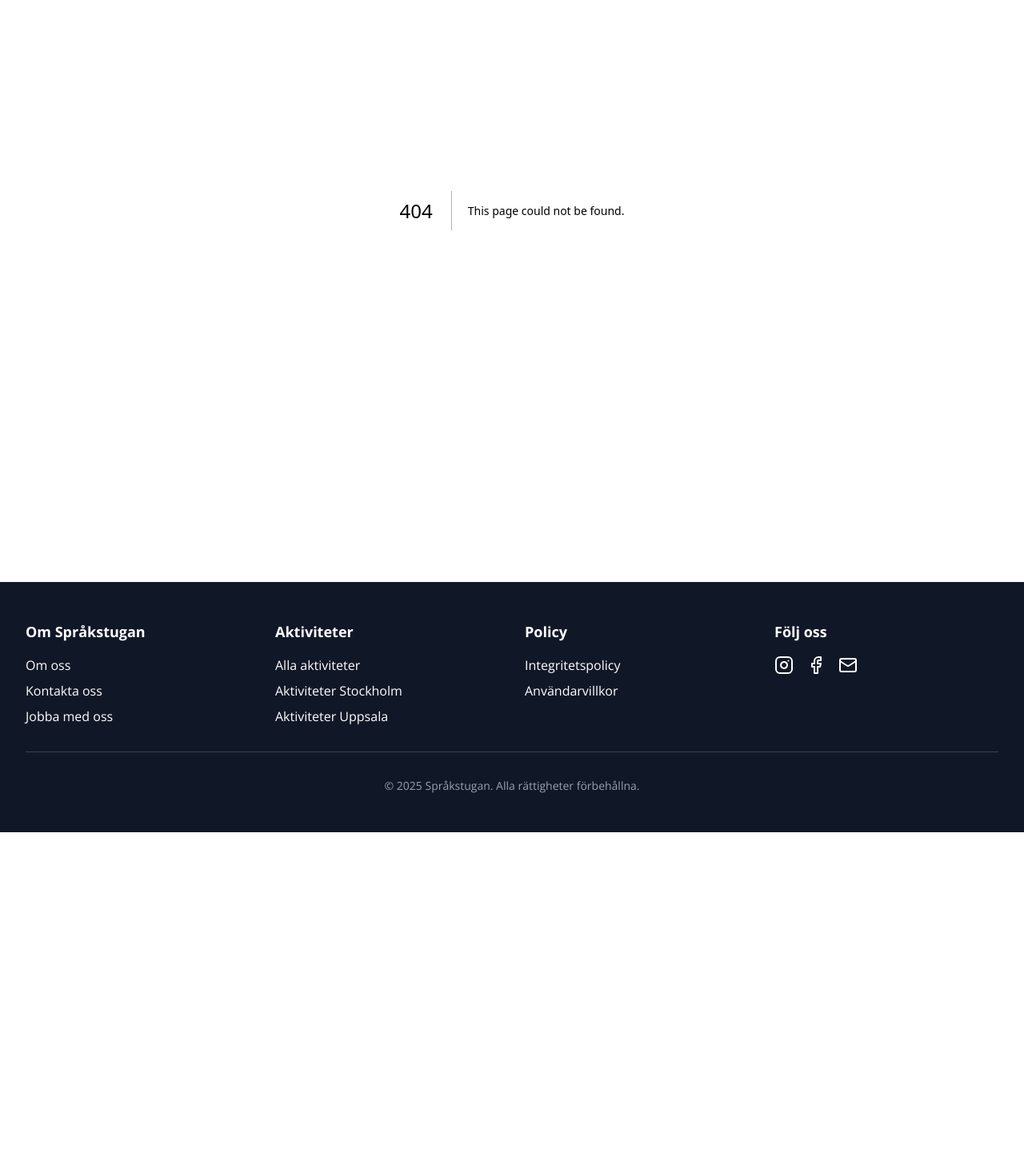
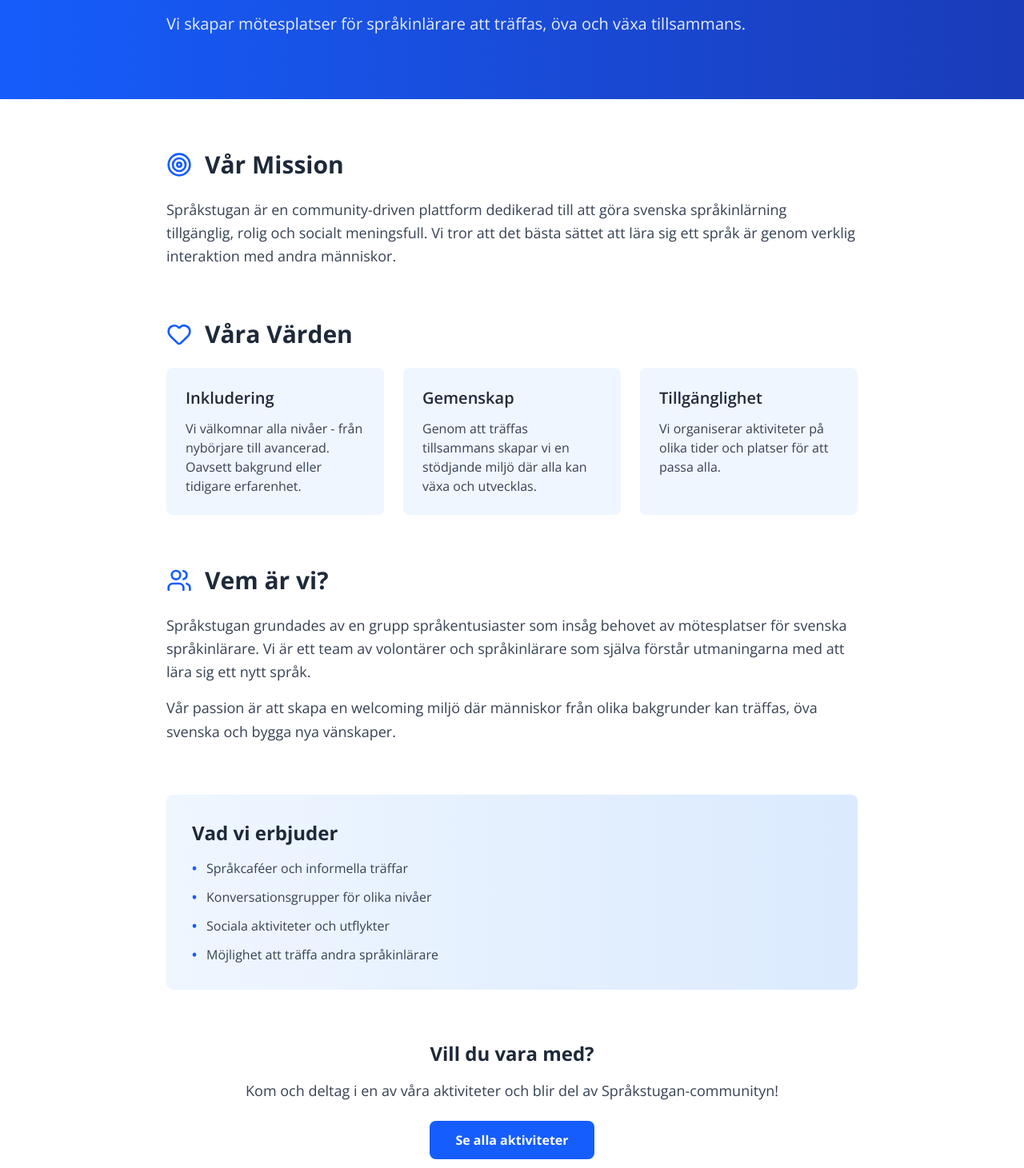
Before and after one commit to ardalansale/sprakstugan, a Next.js app: page /om-oss in a window 1280 px wide. Before the commit this address had no page. Shown: the part 229-1690 px from the top of the page at 80% size. Before the commit the page ends 1270 px from the top, so only its background shows below. Built offline with nearby package versions, Linux system fonts and the light colour scheme.

Commit message:
Add README
Update styling

```diff
--- /dev/null
+++ b/src/app/om-oss/page.tsx
@@ -0,0 +1,110 @@
+import { Users, Heart, Target } from 'lucide-react';
+
+export default function AboutPage() {
+  return (
+    <main className="min-h-screen bg-white">
+      {/* Hero-sektion */}
+      <section className="bg-gradient-to-r from-blue-600 to-blue-800 text-white py-20">
+        <div className="max-w-4xl mx-auto px-4">
+          <h1 className="text-5xl font-bold mb-6">Om Språkstugan</h1>
+          <p className="text-xl opacity-90">
+            Vi skapar mötesplatser för språkinlärare att träffas, öva och växa tillsammans.
+          </p>
+        </div>
+      </section>
+
+      {/* Innehåll-section */}
+      <section className="max-w-4xl mx-auto px-4 py-16">
+        {/* Mission */}
+        <div className="mb-16">
+          <div className="flex items-center gap-4 mb-6">
+            <Target size={32} className="text-blue-600" />
+            <h2 className="text-3xl font-bold text-gray-800">Vår Mission</h2>
+          </div>
+          <p className="text-lg text-gray-700 leading-relaxed mb-4">
+            Språkstugan är en community-driven plattform dedikerad till att göra svenska språkinlärning tillgänglig, rolig och socialt meningsfull. Vi tror att det bästa sättet att lära sig ett språk är genom verklig interaktion med andra människor.
+          </p>
+        </div>
+
+        {/* Values */}
+        <div className="mb-16">
+          <div className="flex items-center gap-4 mb-6">
+            <Heart size={32} className="text-blue-600" />
+            <h2 className="text-3xl font-bold text-gray-800">Våra Värden</h2>
+          </div>
+          <div className="grid md:grid-cols-3 gap-6">
+            <div className="bg-blue-50 p-6 rounded-lg">
+              <h3 className="text-xl font-semibold text-gray-800 mb-3">Inkludering</h3>
+              <p className="text-gray-700">
+                Vi välkomnar alla nivåer - från nybörjare till avancerad. Oavsett bakgrund eller tidigare erfarenhet.
+              </p>
+            </div>
+            <div className="bg-blue-50 p-6 rounded-lg">
+              <h3 className="text-xl font-semibold text-gray-800 mb-3">Gemenskap</h3>
+              <p className="text-gray-700">
+                Genom att träffas tillsammans skapar vi en stödjande miljö där alla kan växa och utvecklas.
+              </p>
+            </div>
+            <div className="bg-blue-50 p-6 rounded-lg">
+              <h3 className="text-xl font-semibold text-gray-800 mb-3">Tillgänglighet</h3>
+              <p className="text-gray-700">
+                Vi organiserar aktiviteter på olika tider och platser för att passa alla.
+              </p>
+            </div>
+          </div>
+        </div>
+
+        {/* Team */}
+        <div className="mb-16">
+          <div className="flex items-center gap-4 mb-6">
+            <Users size={32} className="text-blue-600" />
+            <h2 className="text-3xl font-bold text-gray-800">Vem är vi?</h2>
+          </div>
+          <p className="text-lg text-gray-700 leading-relaxed mb-4">
+            Språkstugan grundades av en grupp språkentusiaster som insåg behovet av mötesplatser för svenska språkinlärare. Vi är ett team av volontärer och språkinlärare som själva förstår utmaningarna med att lära sig ett nytt språk.
+          </p>
+          <p className="text-lg text-gray-700 leading-relaxed">
+            Vår passion är att skapa en welcoming miljö där människor från olika bakgrunder kan träffas, öva svenska och bygga nya vänskaper.
+          </p>
+        </div>
+
+        {/* Activities */}
+        <div className="bg-gradient-to-r from-blue-50 to-blue-100 p-8 rounded-lg">
+          <h2 className="text-2xl font-bold text-gray-800 mb-4">Vad vi erbjuder</h2>
+          <ul className="space-y-3 text-gray-700">
+            <li className="flex items-center gap-3">
+              <span className="text-blue-600 font-bold">•</span>
+              Språkcaféer och informella träffar
+            </li>
+            <li className="flex items-center gap-3">
+              <span className="text-blue-600 font-bold">•</span>
+              Konversationsgrupper för olika nivåer
+            </li>
+            <li className="flex items-center gap-3">
+              <span className="text-blue-600 font-bold">•</span>
+              Sociala aktiviteter och utflykter
+            </li>
+            <li className="flex items-center gap-3">
+              <span className="text-blue-600 font-bold">•</span>
+              Möjlighet att träffa andra språkinlärare
+            </li>
+          </ul>
+        </div>
+
+        {/* CTA */}
+        <div className="text-center mt-16">
+          <h3 className="text-2xl font-bold text-gray-800 mb-4">Vill du vara med?</h3>
+          <p className="text-lg text-gray-700 mb-6">
+            Kom och deltag i en av våra aktiviteter och blir del av Språkstugan-communityn!
+          </p>
+          <a
+            href="/"
+            className="inline-block bg-blue-600 hover:bg-blue-700 text-white font-bold py-3 px-8 rounded-lg transition-colors"
+          >
+            Se alla aktiviteter
+          </a>
+        </div>
+      </section>
+    </main>
+  );
+}
--- a/src/components/ActivityCard.tsx
+++ b/src/components/ActivityCard.tsx
@@ -13,10 +13,10 @@ interface ActivityCardProps {
     locationUrl: string;
     image: string;
     date: string;
-    price: string;
+    price?: string;
 }
 
-// Map kategorier till färger
+// Kategori-färger
 const categoryColorMap: Record<string, { bg: string; text: string; border: string }> = {
     'Språkcafé': {
         bg: 'bg-blue-100',
@@ -60,7 +60,7 @@ const categoryColorMap: Record<string, { bg: string; text: string; border: strin
     },
 };
 
-// Fallback färg om kategorin inte finns i mappen
+// Fallback färg om kategorin inte finns
 const defaultColor = {
     bg: 'bg-gray-100',
     text: 'text-gray-700',
@@ -76,7 +76,7 @@ export default function ActivityCard({
     locationUrl,
     image,
     date,
-    price,
+    price = 'Pris saknas',
 }: ActivityCardProps) {
     const colors = categoryColorMap[category] || defaultColor;
 
```
Also changed, not shown: src/components/Header.tsx (+5 -7 lines), 1 other file (tests, documents, lock files or other folders).
